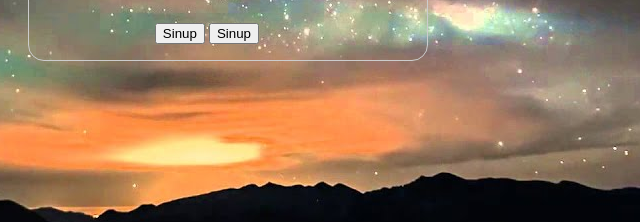
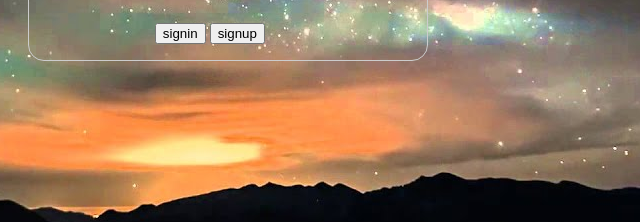
Before and after one commit to alexisuwimana/PropertyPro-lite, a plain HTML site: page index.html in a window 1280 px wide. Shown: the part 339-561 px from the top of the page, 412-1052 px from the left. Drawn offline with Linux system fonts and the light colour scheme.

Commit message:
adding changes on newchanges changes on index

```diff
--- a/index.html
+++ b/index.html
@@ -18,8 +18,8 @@
                  but if you don't have it please sign up</h4>
 
             <div class="botton">
-                <a class="button1" href="signin.html"><input type=button value='Sinup'></a>
-                <a class="button1" href="signup.html"><input type=button value='Sinup'></a>
+                <a class="button1" href="signin.html"><input type=button value='signin'></a>
+                <a class="button1" href="signup.html"><input type=button value='signup'></a>
                 <div class="botton">
             </div>
 
```
